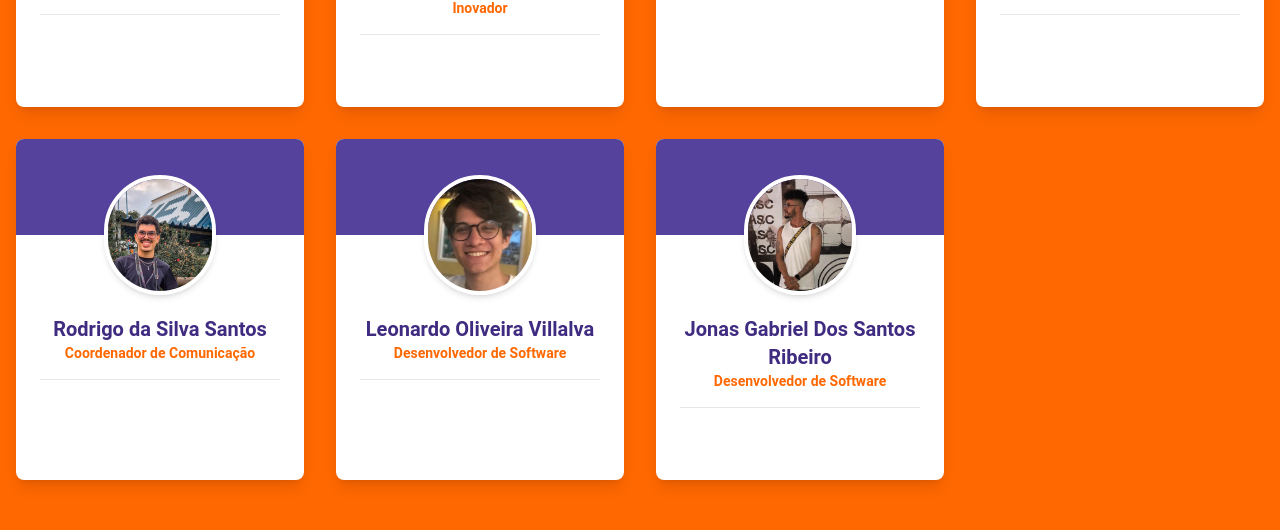
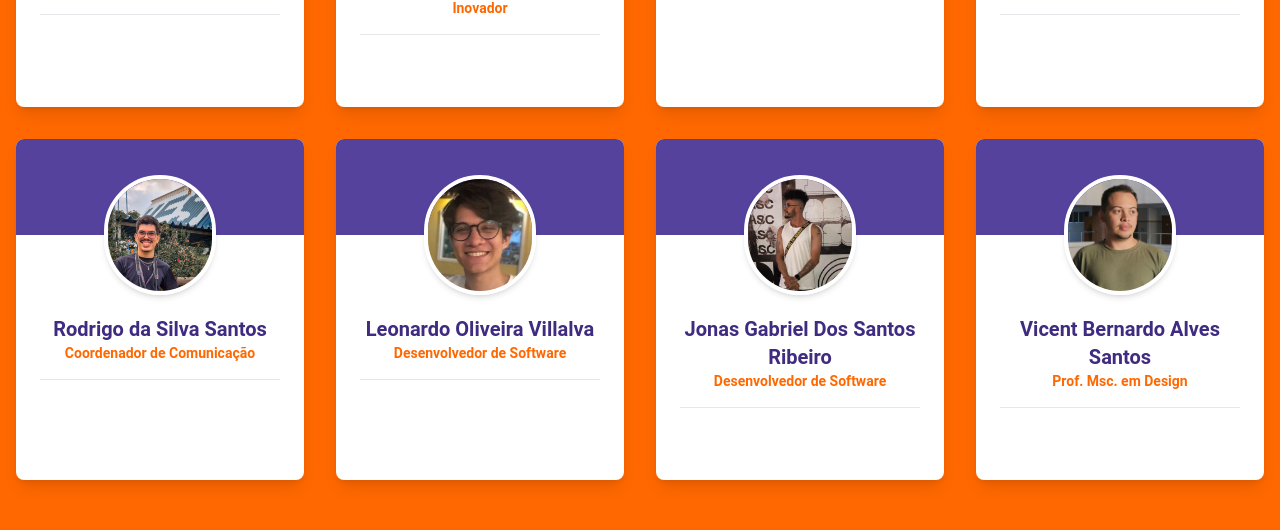
Before and after one commit to jonasgabrieel/Lading-Page-RadarSocial, a React (Vite) app in the folder radar-social-lp/: page / in a window 1280 px wide. Shown: the part 1876-2406 px from the top of the page. Built offline with nearby package versions, Linux system fonts and the light colour scheme; a web font is replaced by a local one.

Commit message:
alterações na section quem somos

```diff
--- a/radar-social-lp/src/sections/QuemSomos.tsx
+++ b/radar-social-lp/src/sections/QuemSomos.tsx
@@ -5,6 +5,7 @@ import antonioImg from '../assets/images/team/antonio.jpg';
 import mariaImg from '../assets/images/team/maria.jpg';
 import camilaImg from '../assets/images/team/camila.jpg';
 import luanImg from '../assets/images/team/luan.jpg';
+import bernardoImg from '../assets/images/team/bernardo.jpg';
 import rodrigoImg from '../assets/images/team/rodrigo.jpg';
 import leonardoImg from '../assets/images/team/leonardo.jpg';
 import jonasImg from '../assets/images/team/jonas.jpg';
@@ -51,6 +52,12 @@ const teamMembers = [
     role: 'Desenvolvedor de Software',
     imageUrl: jonasImg,
     socials: { email: 'jonasgabrieel@gmail.com', instagram: 'https://instagram.com/jhonn_john', linkedin: 'https://linkedin.com/in/jonas-gabriel-993a371b7', lattes: 'http://lattes.cnpq.br/3754147836639068' },
+  },
+  {
+    name: 'Vicent Bernardo Alves Santos',
+    role: 'Prof. Msc. em Design',
+    imageUrl: bernardoImg,
+    socials: {email: 'vicentbernardoalves@gmail.com', instagram: 'https://instagram.com/vicenttbernardo', linkedin: 'https://linkedin.com/in/vicentbernardo/', lattes: 'http://lattes.cnpq.br/2132383905871497',},
   },
 ];
 
```
Also changed, not shown: radar-social-lp/src/assets/images/team/bernardo.jpg (added).
